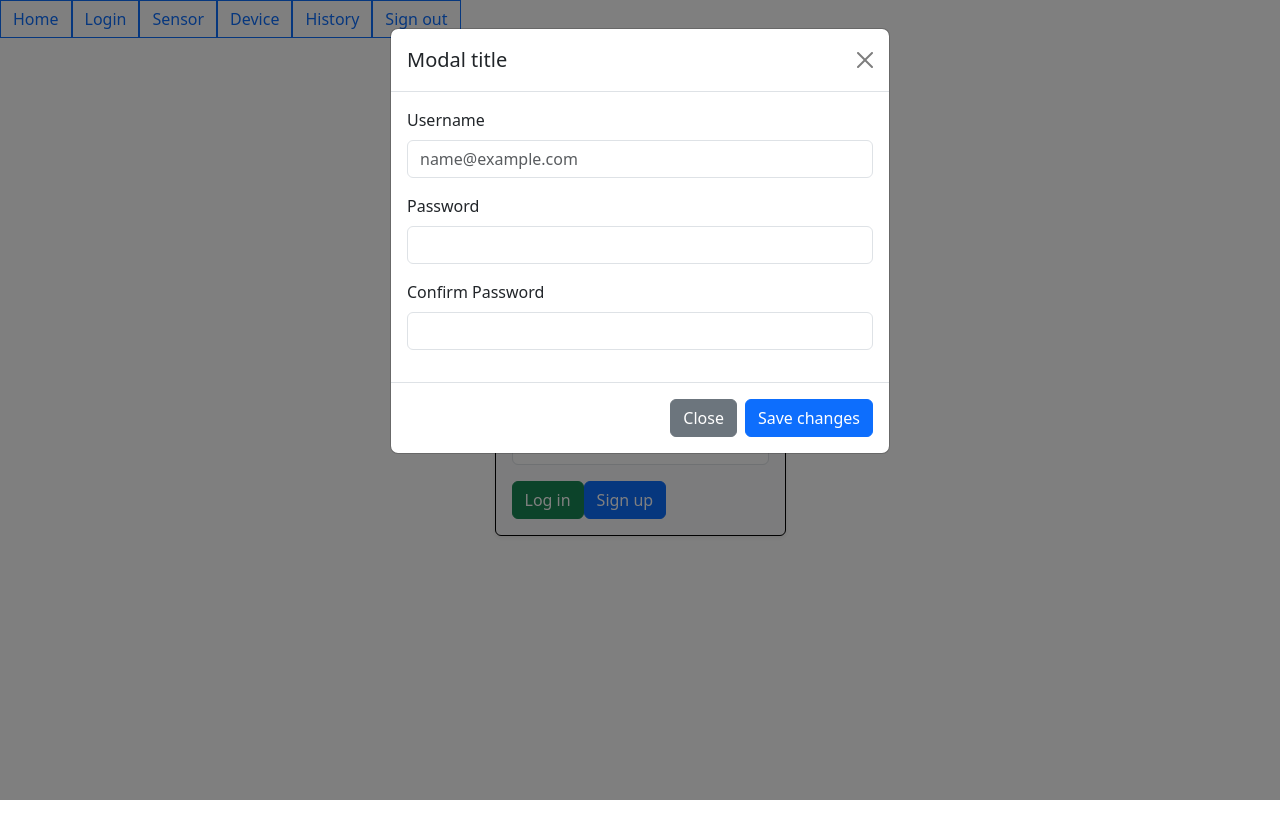
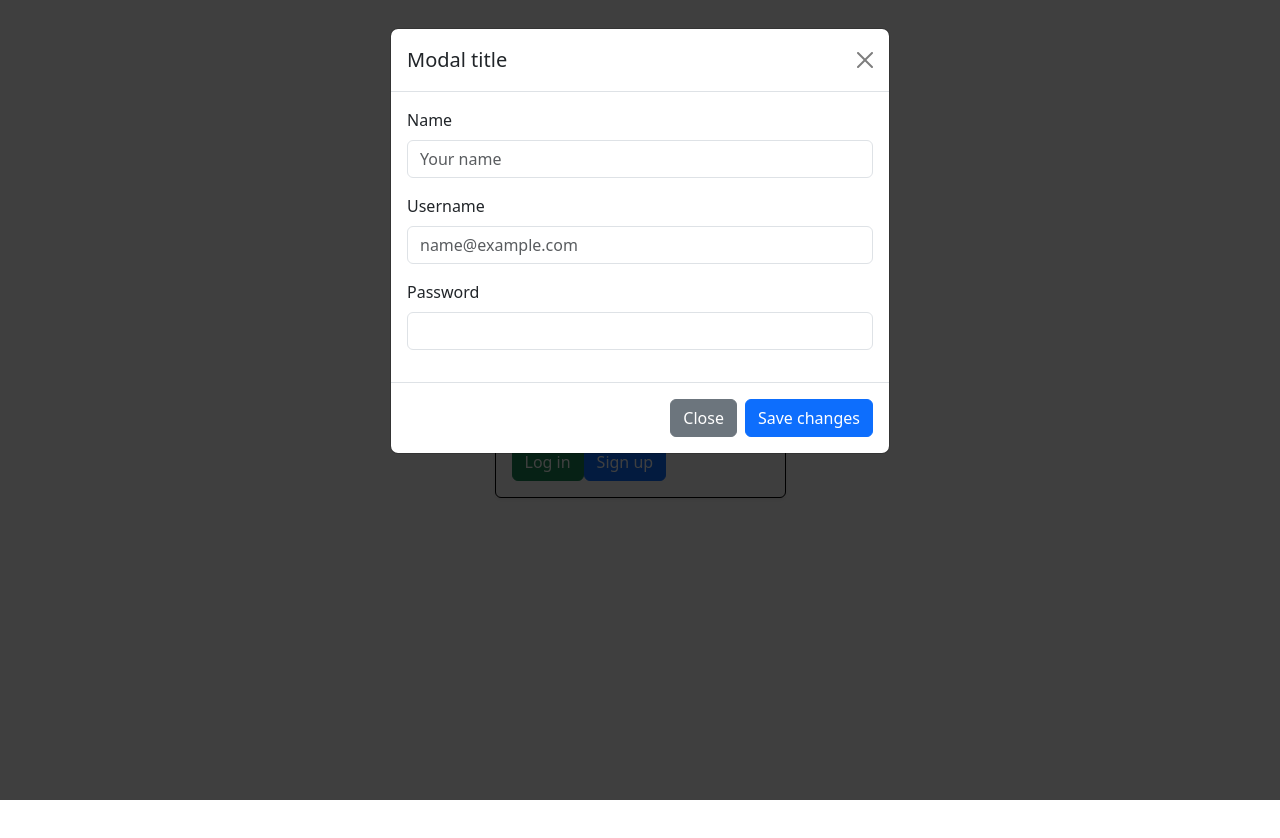
Before and after one commit to Ace-Meme/DNFE, a React (Vite) app: page / in a window 1280 px wide. Both pictures are taken after a click on the button "Sign up". After the commit the page ends 800 px from the top, so only its background shows below. Built offline with nearby package versions, Linux system fonts and the light colour scheme.

Commit message:
sign up, toast alert, navigation bar

```diff
--- a/src/pages/Login.tsx
+++ b/src/pages/Login.tsx
@@ -1,10 +1,14 @@
 import axios from "axios"
 import { link } from "../context/context"
 import { useNavigate } from "react-router-dom"
+import * as bootstrap from 'bootstrap'
 
 export function Login(){
   const navigate = useNavigate();
   const signin = () => {
+    const toast = document.getElementById("liveToast");
+
+    const toastBootstrap = bootstrap.Toast.getOrCreateInstance(toast)
     axios.post(link + "/users/login", {
       username: document.getElementById('username').value,
       password: document.getElementById('password').value
@@ -12,13 +16,28 @@ export function Login(){
       console.log(res.data)
       if(res.data.auth != undefined){
         sessionStorage.setItem('token', res.data.auth.slice(6))
+        sessionStorage.setItem('username', document.getElementById('username').value)
         navigate('/home');
       }
-      else console.log('No')
+      else {
+        console.log("No")
+        toastBootstrap.show()
+      }
     })
   }
   const signup = () => {
     console.log("signup!")
+    axios.post(link + "/users/register", {
+      name: document.getElementById('name1').value,
+      username: document.getElementById('username1').value,
+      password: document.getElementById('password1').value
+    }).then((res) => {
+      console.log(res.data)
+      if(res.data.status == 400){
+        console.log("Fail");
+      }
+      else console.log("success");
+    })
   }
 
     return (
@@ -43,6 +62,18 @@ export function Login(){
                 </div>
             </div>
 
+            <div className="toast-container position-fixed bottom-0 end-0 p-3">
+              <div id="liveToast" className="toast" role="alert" aria-live="assertive" aria-atomic="true">
+                <div className="toast-header">
+                  <strong className="me-auto">Lỗi</strong>
+                  <button type="button" className="btn-close" data-bs-dismiss="toast" aria-label="Close"></button>
+                </div>
+                <div className="toast-body">
+                  Có lỗi xảy ra.
+                </div>
+              </div>
+          </div>
+
 
 <div className="modal fade" id="signup" tabIndex={-1} aria-labelledby="exampleModalLabel" aria-hidden="true">
   <div className="modal-dialog">
@@ -53,16 +84,16 @@ export function Login(){
       </div>
       <div className="modal-body">
                 <div className="mb-3">
+                    <label htmlFor="exampleFormControlInput1" className="form-label">Name</label>
+                    <input type="email" className="form-control" id="name1" placeholder="Your name" />
+                </div>
+                <div className="mb-3">
                     <label htmlFor="exampleFormControlInput1" className="form-label">Username</label>
-                    <input type="email" className="form-control" id="exampleFormControlInput1" placeholder="name@example.com" />
+                    <input type="email" className="form-control" id="username1" placeholder="name@example.com" />
                 </div>
                 <div className="mb-3">
                     <label htmlFor="exampleFormControlTextarea1" className="form-label">Password</label>
-                    <input className="form-control" type="password" id="exampleFormControlTextarea1" />
-                </div>
-                <div className="mb-3">
-                    <label htmlFor="exampleFormControlTextarea1" className="form-label">Confirm Password</label>
-                    <input className="form-control" type="password" id="exampleFormControlTextarea1" />
+                    <input className="form-control" type="password" id="password1" />
                 </div>
       </div>
       <div className="modal-footer">
--- a/src/pages/Root.tsx
+++ b/src/pages/Root.tsx
@@ -1,4 +1,4 @@
-import { Link, Outlet, Route, Routes, useNavigate } from "react-router-dom";
+import { Link, Outlet, Route, Routes, useLocation, useNavigate } from "react-router-dom";
 import { Home } from "./Home";
 import { Login } from "./Login";
 import { Sensor } from "./Sensor";
@@ -20,21 +20,24 @@ export function RootPath(){
 }
 
 export function RootNavigationBar(){
+    const location = useLocation();
     const navigate = useNavigate();
     const signout = () => {
         sessionStorage.removeItem("token");
+        sessionStorage.removeItem("username");
         navigate('/');
     }
     return(
         <>
-        <nav className="">
-            <Link to={'/home'}><button className="btn btn-outline-primary" style={{borderRadius: 0}}>Home</button></Link>
-            <Link to={'/'}><button className="btn btn-outline-primary" style={{borderRadius: 0}}>Login</button></Link>
-            <Link to={'/sensor'}><button className="btn btn-outline-primary" style={{borderRadius: 0}}>Sensor</button></Link>
-            <Link to={'/device'}><button className="btn btn-outline-primary" style={{borderRadius: 0}}>Device</button></Link>
-            <Link to={'/history'}><button className="btn btn-outline-primary" style={{borderRadius: 0}}>History</button></Link>
-            <button className="btn btn-outline-primary" onClick={signout} style={{borderRadius: 0}}>Sign out</button>
-        </nav>
+        {
+            location.pathname != "/" && (
+                <nav className="">
+                    <button className="btn btn-outline-success" disabled style={{borderRadius: 0}}>{sessionStorage.getItem("username")}</button>
+                    <Link to={'/home'}><button className="btn btn-outline-primary" style={{borderRadius: 0}}>Trang chủ</button></Link>
+                    <button className="btn btn-outline-primary" onClick={signout} style={{borderRadius: 0}}>Đăng xuất</button>
+                </nav>
+            )
+        }
         <Outlet />
         </>
     )
```
